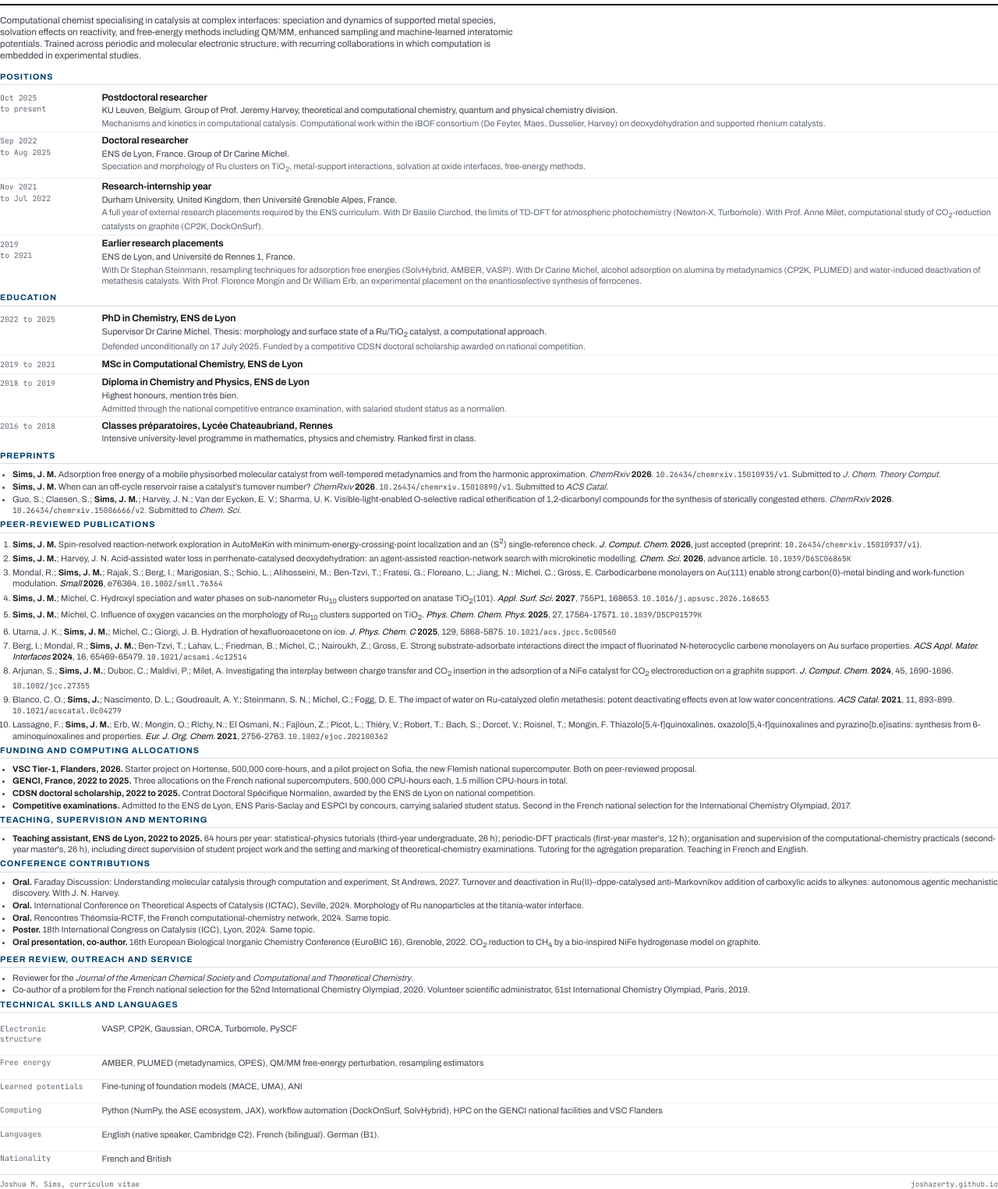
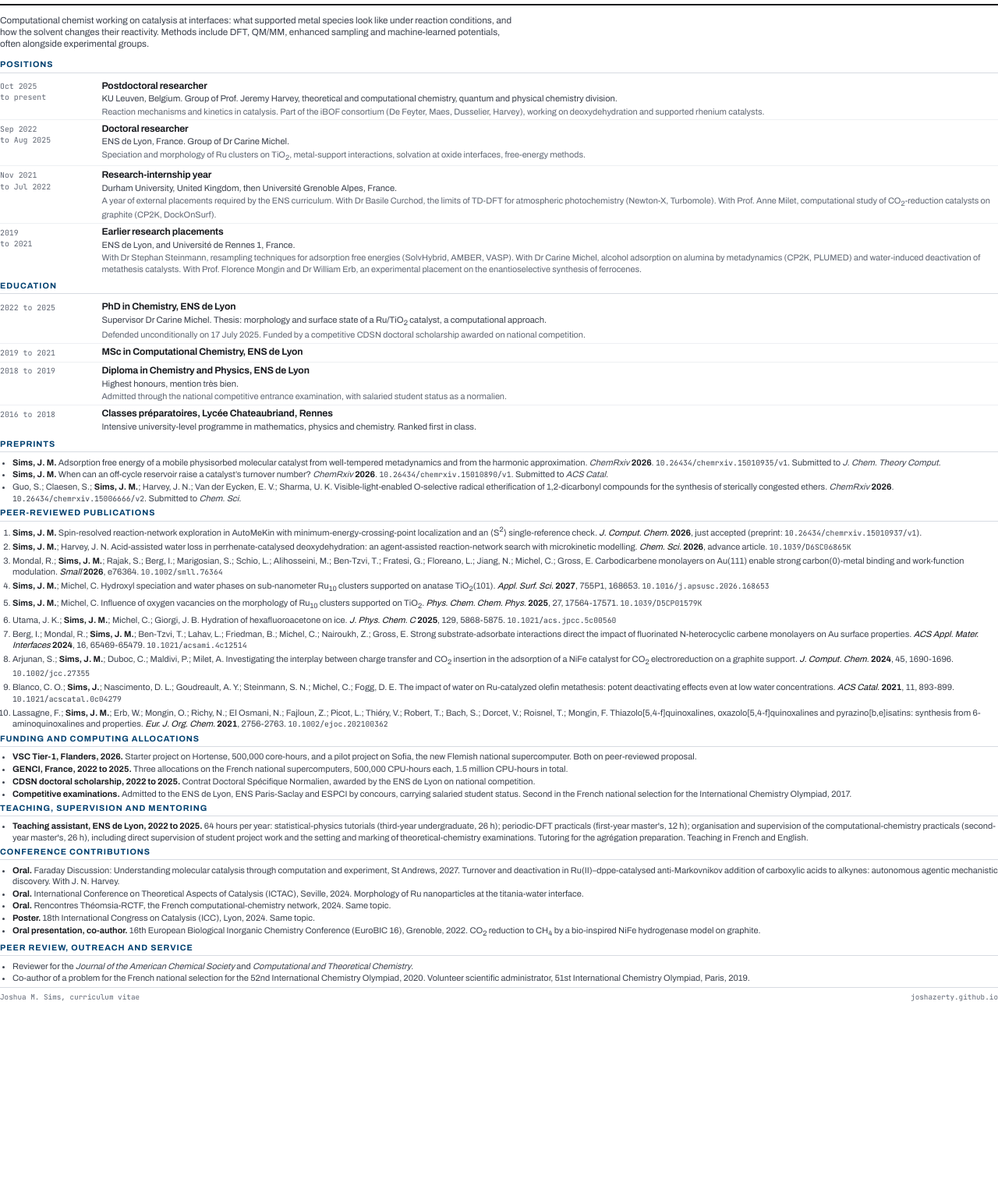
Before and after one commit to joshazerty/joshazerty.github.io, a plain HTML site: page build/cv-print.html in a window 1280 px wide. Shown: the part 81-1606 px from the top of the page at 78% size. After the commit the page ends 1366 px from the top, so only its background shows below. Drawn offline with Linux system fonts and the light colour scheme.

Commit message:
CV: shorten and plainen profile, drop skills and languages section
Co-Authored-By: Claude Sonnet 5.5 <noreply@anthropic.com>
Claude-Session: https://claude.ai/code/session_01MevL2DLUXgy7m1AfDVafsJ

```diff
--- a/build/cv-print.html
+++ b/build/cv-print.html
@@ -201,12 +201,10 @@
 </header>
 
 <p class="profile">
-  Computational chemist specialising in catalysis at complex interfaces:
-  speciation and dynamics of supported metal species, solvation effects on
-  reactivity, and free-energy methods including QM/MM, enhanced sampling and
-  machine-learned interatomic potentials. Trained across periodic and molecular
-  electronic structure, with recurring collaborations in which computation is
-  embedded in experimental studies.
+  Computational chemist working on catalysis at interfaces: what supported
+  metal species look like under reaction conditions, and how the solvent changes
+  their reactivity. Methods include DFT, QM/MM, enhanced sampling and
+  machine-learned potentials, often alongside experimental groups.
 </p>
 
 <section>
@@ -217,7 +215,7 @@
     <div class="what">
       <h3>Postdoctoral researcher</h3>
       <p class="where">KU Leuven, Belgium. Group of Prof. Jeremy Harvey, theoretical and computational chemistry, quantum and physical chemistry division.</p>
-      <p class="note">Mechanisms and kinetics in computational catalysis. Computational work within the iBOF consortium (De Feyter, Maes, Dusselier, Harvey) on deoxydehydration and supported rhenium catalysts.</p>
+      <p class="note">Reaction mechanisms and kinetics in catalysis. Part of the iBOF consortium (De Feyter, Maes, Dusselier, Harvey), working on deoxydehydration and supported rhenium catalysts.</p>
     </div>
   </div>
 
@@ -235,7 +233,7 @@
     <div class="what">
       <h3>Research-internship year</h3>
       <p class="where">Durham University, United Kingdom, then Université Grenoble Alpes, France.</p>
-      <p class="note">A full year of external research placements required by the ENS curriculum. With Dr Basile Curchod, the limits of TD-DFT for atmospheric photochemistry (Newton-X, Turbomole). With Prof. Anne Milet, computational study of CO<sub>2</sub>-reduction catalysts on graphite (CP2K, DockOnSurf).</p>
+      <p class="note">A year of external placements required by the ENS curriculum. With Dr Basile Curchod, the limits of TD-DFT for atmospheric photochemistry (Newton-X, Turbomole). With Prof. Anne Milet, computational study of CO<sub>2</sub>-reduction catalysts on graphite (CP2K, DockOnSurf).</p>
     </div>
   </div>
 
@@ -373,35 +371,6 @@
   </ul>
 </section>
 
-<section>
-  <h2>Technical skills and languages</h2>
-
-  <dl class="skills">
-    <dt>Electronic structure</dt>
-    <dd>VASP, CP2K, Gaussian, ORCA, Turbomole, PySCF</dd>
-  </dl>
-  <dl class="skills">
-    <dt>Free energy</dt>
-    <dd>AMBER, PLUMED (metadynamics, OPES), QM/MM free-energy perturbation, resampling estimators</dd>
-  </dl>
-  <dl class="skills">
-    <dt>Learned potentials</dt>
-    <dd>Fine-tuning of foundation models (MACE, UMA), ANI</dd>
-  </dl>
-  <dl class="skills">
-    <dt>Computing</dt>
-    <dd>Python (NumPy, the ASE ecosystem, JAX), workflow automation (DockOnSurf, SolvHybrid), HPC on the GENCI national facilities and VSC Flanders</dd>
-  </dl>
-  <dl class="skills">
-    <dt>Languages</dt>
-    <dd>English (native speaker, Cambridge C2). French (bilingual). German (B1).</dd>
-  </dl>
-  <dl class="skills">
-    <dt>Nationality</dt>
-    <dd>French and British</dd>
-  </dl>
-</section>
-
 <div class="foot">
   <span>Joshua M. Sims, curriculum vitae</span>
   <span>joshazerty.github.io</span>
```
Also changed, not shown: 1 other file.
